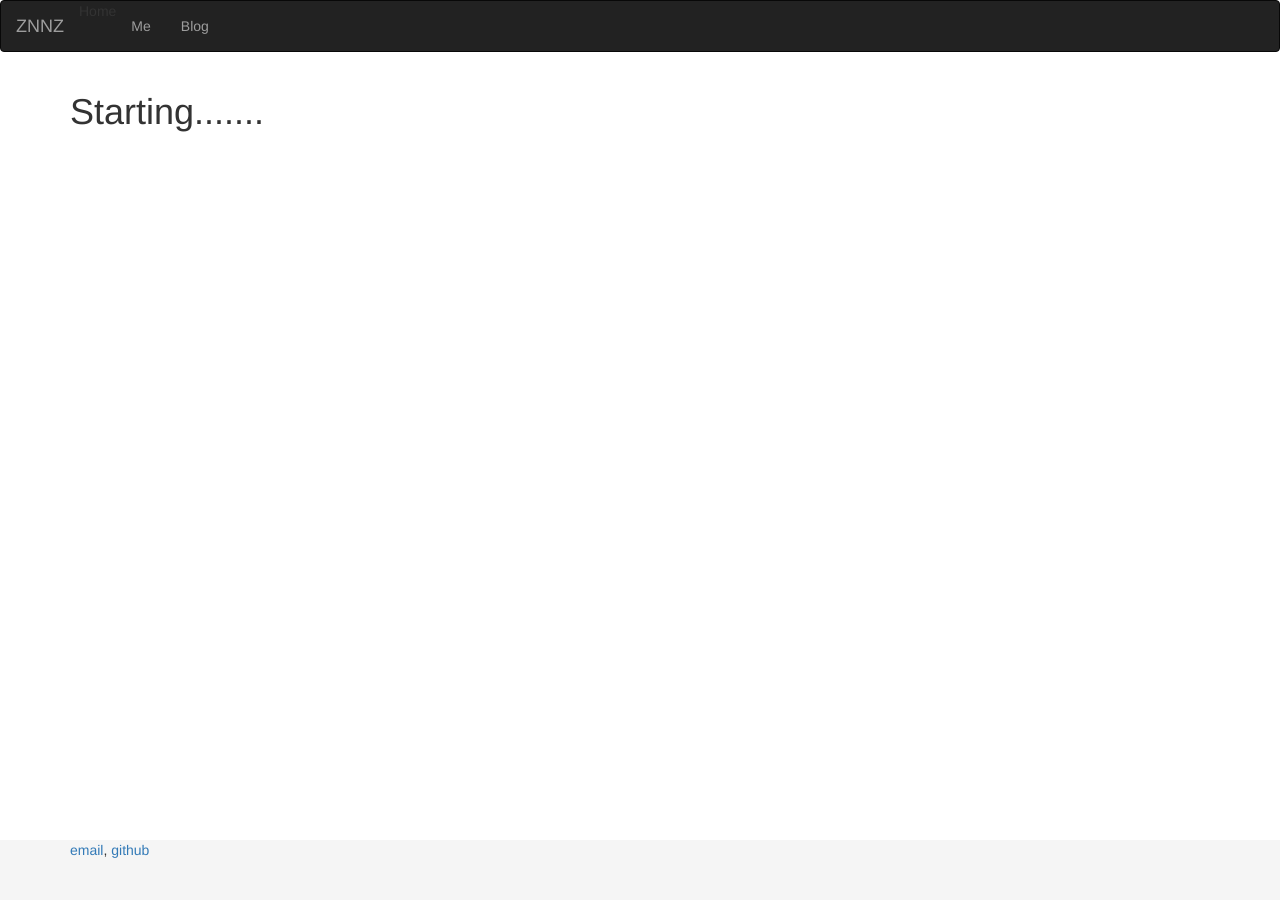
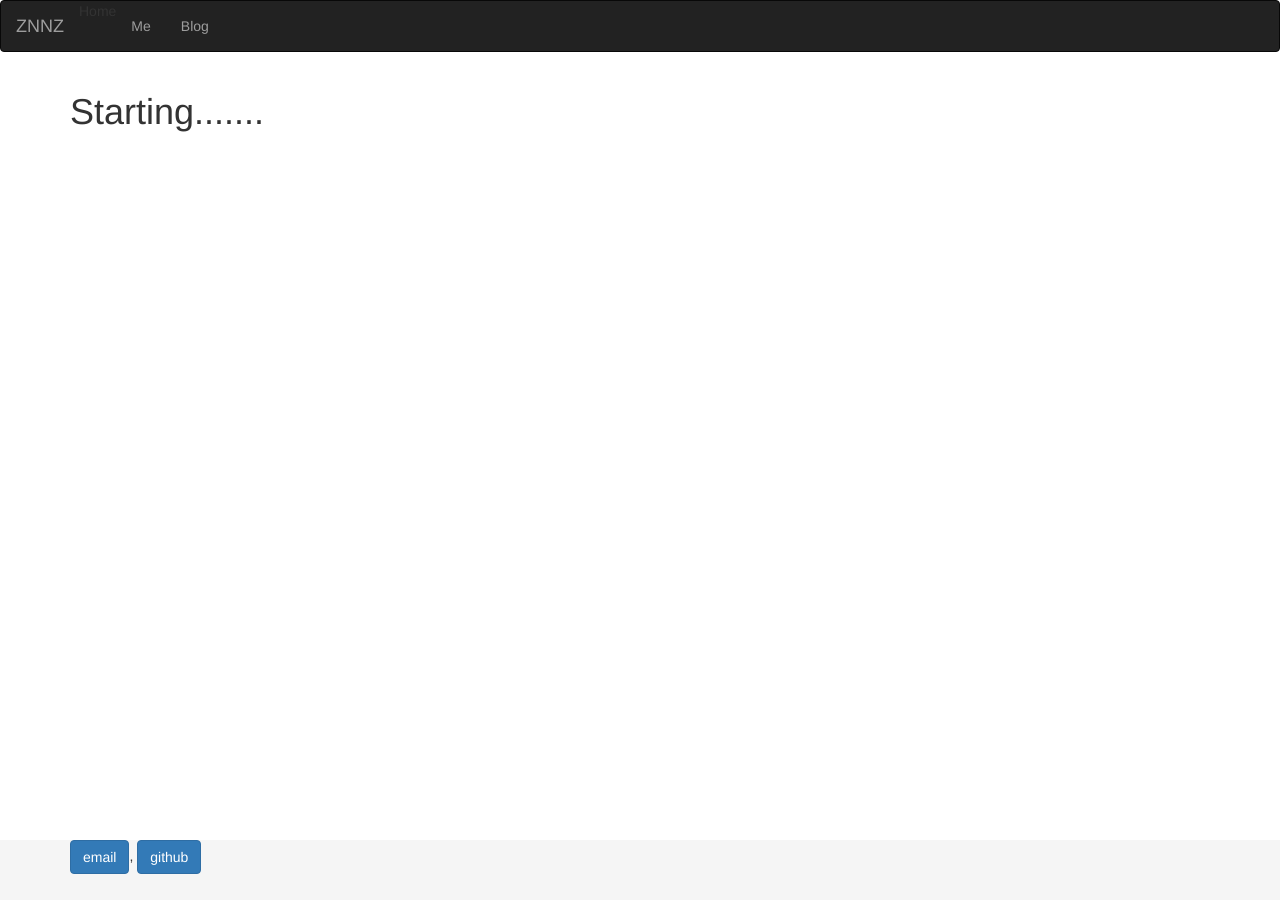
Before and after one commit to znnz/znnz.github.io, a Jekyll site: the page built from index.html, in a window 1280 px wide. Built offline with Jekyll 4.4.1, drawn with Linux system fonts in a browser that asks for light colours; nearby versions of some CDN libraries.

Commit message:
footer link to buttons

```diff
--- a/_layouts/default.html
+++ b/_layouts/default.html
@@ -22,7 +22,7 @@
 		</div><!-- /.container -->
 		<footer class="footer">
     		<div class="container">
-				<p><a href="#">email</a>, <a href="#">github</a></p>
+				<p><a  class="btn btn-primary" href="#">email</a>, <a class="btn btn-primary" href="#">github</a></p>
 			</div>
 		</footer>
 		{% include scripts.html %}
```
